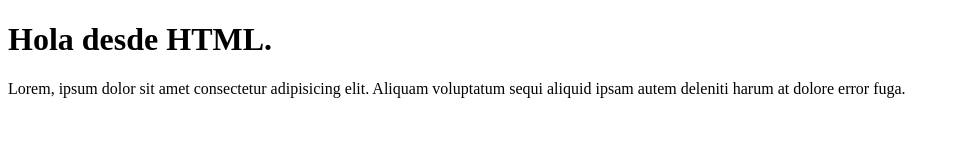
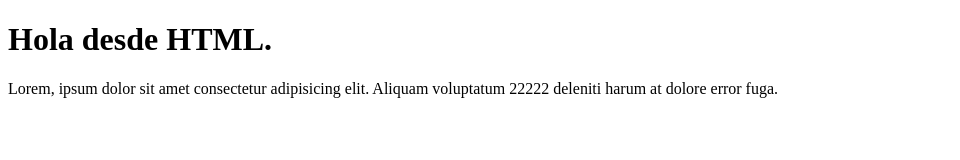
Before and after one commit to Claus-Web/youtube-git-ejemplo, a plain HTML site: page index.html in a window 1280 px wide. Shown: the whole page, without its empty margins (0-960 px from the left). Drawn offline with Linux system fonts and the light colour scheme.

```diff
--- a/index.html
+++ b/index.html
@@ -7,6 +7,6 @@
 </head>
 <body>
     <h1>Hola desde HTML.</h1>
-    <p>Lorem, ipsum dolor sit amet consectetur adipisicing elit. Aliquam voluptatum sequi aliquid ipsam autem deleniti harum at dolore error fuga.</p>
+    <p>Lorem, ipsum dolor sit amet consectetur adipisicing elit. Aliquam voluptatum 22222 deleniti harum at dolore error fuga.</p>
 </body>
 </html>
```
